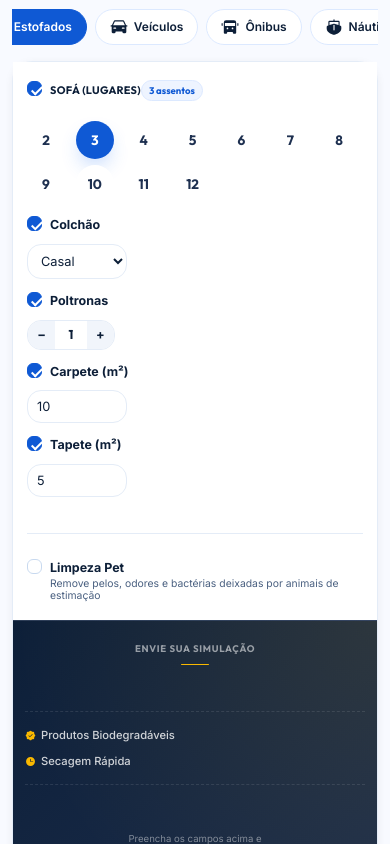
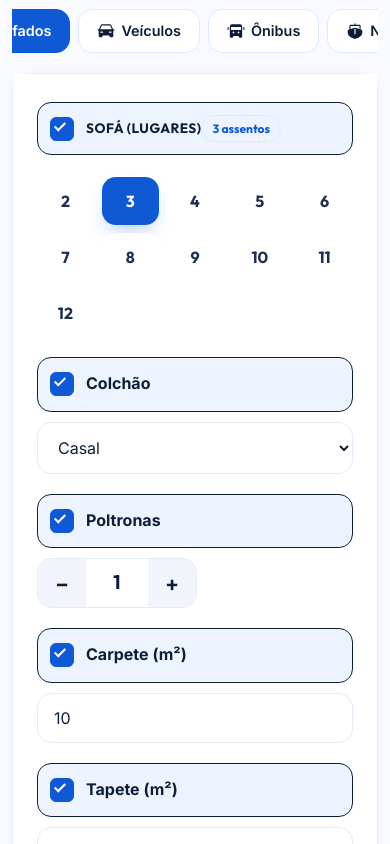
Before and after one commit to Daarkozzy/MasterClean, a React (Vite) app: page / in a window 390 px wide. Shown: the part 6000-6844 px from the top of the page. Built offline with nearby package versions, Linux system fonts and the light colour scheme.

Commit message:
Melhorar drasticamente simulador de orçamento no mobile: inputs maiores, melhor espaçamento, checkboxes com fundo, grid de assentos otimizado

```diff
--- a/src/components/PriceEstimator.css
+++ b/src/components/PriceEstimator.css
@@ -528,28 +528,43 @@
   .estimator__card {
     grid-template-columns: 1fr;
     overflow: visible;
+    border-radius: var(--radius-lg);
   }
 
   .estimator__display {
     border-top: 1px solid rgba(255, 255, 255, 0.1);
     border-right: none;
-    padding: 40px 24px;
+    padding: 40px 32px;
+    order: 2;
   }
 
   .estimator__inputs {
     border-right: none;
-    padding: 32px 24px;
-    gap: 20px;
+    padding: 36px 32px;
+    gap: 24px;
+    order: 1;
   }
 
   .estimator__amount {
     font-size: 4rem;
   }
+
+  .estimator__tabs-container {
+    gap: 10px;
+    padding: 0 24px;
+    margin-bottom: 24px;
+  }
+
+  .estimator__tab-btn {
+    padding: 10px 16px;
+    font-size: 0.9rem;
+  }
 }
 
 @media (max-width: 600px) {
   .estimator__inputs {
-    padding: 28px 20px;
+    padding: 32px 28px;
+    gap: 22px;
   }
 
   .estimator__amount {
@@ -561,8 +576,12 @@
   }
 
   .estimator__display {
-    padding: 35px 20px;
+    padding: 36px 28px;
     min-height: auto;
+  }
+
+  .estimator__tabs-container {
+    padding: 0 20px;
   }
 }
 
@@ -574,181 +593,247 @@
   }
 
   .estimator__inputs {
-    padding: 18px 14px;
+    padding: 28px 24px;
+    gap: 20px;
+  }
+
+  .estimator__group {
+    gap: 10px;
+  }
+
+  /* Melhor layout mobile para checkboxes */
+  .estimator__checkbox {
     gap: 12px;
+    padding: 12px;
+    background: var(--gray-50);
+    border-radius: var(--radius-md);
+    border: 1px solid var(--gray-100);
+    transition: var(--transition-fast);
+  }
+
+  .estimator__checkbox input:checked ~ .estimator__checkmark {
+    background: var(--brand-blue);
+    border-color: var(--brand-blue);
+  }
+
+  .estimator__checkbox:has(input:checked) {
+    background: var(--blue-50);
+    border-color: var(--blue-200);
+  }
+
+  .estimator__checkmark {
+    width: 24px;
+    height: 24px;
+    min-width: 24px;
+  }
+
+  .estimator__checkbox strong {
+    font-size: 1rem;
+    margin-bottom: 2px;
+  }
+
+  .estimator__checkbox p {
+    font-size: 0.85rem;
+    line-height: 1.4;
+  }
+
+  /* Labels maiores e mais espaçados */
+  .estimator__label {
+    font-size: 0.85rem;
+    letter-spacing: 0.5px;
+    margin-bottom: 2px;
+  }
+
+  .estimator__label-flex {
+    font-size: 0.85rem;
+    letter-spacing: 0.5px;
+  }
+
+  .estimator__value-chip {
+    font-size: 0.75rem;
+    padding: 3px 10px;
+  }
+
+  /* Grid de assentos maior e mais fácil de tocar */
+  .estimator__seats-grid {
+    grid-template-columns: repeat(5, 1fr);
+    gap: 8px;
+    margin-top: 12px;
+  }
+
+  .estimator__seat-btn {
+    width: 100%;
+    height: 48px;
+    font-size: 1rem;
+    border-radius: var(--radius-md);
+    border-width: 2px;
+  }
+
+  /* Toggle maior */
+  .estimator__toggle {
+    grid-template-columns: 1fr 1fr;
+    gap: 4px;
+    padding: 4px;
+  }
+
+  .estimator__toggle-btn {
+    font-size: 0.85rem;
+    padding: 10px;
+    min-height: 44px;
+  }
+
+  /* Inputs e selects maiores */
+  .estimator__select,
+  .estimator__input {
+    font-size: 1rem;
+    padding: 14px 16px;
+    min-height: 48px;
+    max-width: 100%;
+  }
+
+  /* Counter maior */
+  .estimator__counter {
+    width: 100%;
+    max-width: 160px;
+    border-radius: var(--radius-md);
+  }
+
+  .estimator__counter button {
+    width: 48px;
+    height: 48px;
+    font-size: 1.3rem;
+  }
+
+  .estimator__counter span {
+    font-size: 1.2rem;
+    flex: 1;
+  }
+
+  /* Tabs scrollable melhor */
+  .estimator__tabs-container {
+    overflow-x: auto;
+    gap: 8px;
+    padding: 0 24px;
+    margin-bottom: 20px;
+    -webkit-overflow-scrolling: touch;
+    scroll-behavior: smooth;
+    flex-wrap: nowrap;
+    scrollbar-width: thin;
+  }
+
+  .estimator__tab-btn {
+    padding: 12px 18px;
+    border-radius: var(--radius-md);
+    font-size: 0.9rem;
+    white-space: nowrap;
+    flex-shrink: 0;
+    min-height: 44px;
+  }
+
+  /* Display section */
+  .estimator__display {
+    padding: 32px 24px;
+    min-height: auto;
+  }
+
+  .estimator__receipt-header {
+    margin-bottom: 20px;
+    gap: 8px;
+  }
+
+  .estimator__receipt-line {
+    width: 32px;
+    height: 2px;
+  }
+
+  .estimator__display-label {
+    font-size: 0.75rem;
+    letter-spacing: 1.5px;
+  }
+
+  .estimator__features-list {
+    gap: 10px;
+    padding: 20px 0;
+    margin: 20px 0;
+  }
+
+  .estimator__feature-item {
+    font-size: 0.85rem;
+    gap: 8px;
+  }
+
+  .estimator__feature-item svg {
+    width: 16px;
+    height: 16px;
+    min-width: 16px;
+  }
+
+  .estimator__disclaimer {
+    font-size: 0.8rem;
+    max-width: 100%;
+    line-height: 1.5;
+  }
+
+  .estimator__cta {
+    font-size: 1rem;
+    padding: 14px 20px;
+    gap: 8px;
+    width: 100%;
+    min-height: 52px;
+  }
+
+  .estimator__cta svg {
+    width: 24px;
+    height: 24px;
+  }
+
+  /* Range input melhor no mobile */
+  .estimator__range {
+    height: 8px;
+  }
+
+  .estimator__range::-webkit-slider-thumb {
+    width: 24px;
+    height: 24px;
+  }
+
+  .estimator__range-labels {
+    font-size: 0.75rem;
+    margin-top: 4px;
+  }
+}
+
+@media (max-width: 360px) {
+  .estimator__inputs {
+    padding: 24px 20px;
+    gap: 18px;
+  }
+
+  .estimator__display {
+    padding: 28px 20px;
   }
 
   .estimator__seats-grid {
-    grid-template-columns: repeat(auto-fit, minmax(38px, 1fr));
+    grid-template-columns: repeat(4, 1fr);
     gap: 6px;
   }
 
   .estimator__seat-btn {
-    width: 38px;
-    height: 38px;
-    font-size: 0.85rem;
-  }
-
-  .estimator__label {
-    font-size: 0.68rem;
-    letter-spacing: 0.3px;
-  }
-
-  .estimator__label-flex {
-    font-size: 0.68rem;
-    letter-spacing: 0.3px;
-  }
-
-  .estimator__value-chip {
-    font-size: 0.6rem;
-    padding: 2px 7px;
-  }
-
-  .estimator__toggle {
-    grid-template-columns: 1fr 1fr;
-    gap: 2px;
-    padding: 3px;
-  }
-
-  .estimator__toggle-btn {
-    font-size: 0.68rem;
-    padding: 5px;
-  }
-
-  .estimator__group {
-    gap: 8px;
+    height: 44px;
+    font-size: 0.95rem;
   }
 
   .estimator__group-row {
     grid-template-columns: 1fr;
-    gap: 10px;
   }
 
-  .estimator__select,
-  .estimator__input {
-    font-size: 0.8rem;
-    padding: 8px 9px;
-    max-width: 100px;
+  .estimator__tabs-container {
+    padding: 0 20px;
   }
 
-  .estimator__range {
-    height: 5px;
-  }
-
-  .estimator__range-labels {
-    font-size: 0.6rem;
-  }
-
-  .estimator__counter {
-    width: auto;
-    max-width: 88px;
-  }
-
-  .estimator__counter button {
-    width: 28px;
-    height: 28px;
-    font-size: 0.8rem;
-  }
-
-  .estimator__counter span {
-    font-size: 0.8rem;
-    width: 32px;
-  }
-
-  .estimator__display {
-    padding: 20px 12px;
-    min-height: auto;
-    border-top: 1px solid rgba(255, 255, 255, 0.1);
-  }
-
-  .estimator__receipt-header {
-    margin-bottom: 14px;
-    gap: 7px;
-  }
-
-  .estimator__receipt-line {
-    width: 28px;
-    height: 1.2px;
-  }
-
-  .estimator__amount {
-    font-size: 1.9rem;
-  }
-
-  .estimator__currency {
-    font-size: 0.75rem;
-    margin-top: 5px;
-    margin-right: 2px;
-  }
-
-  .estimator__cents {
-    font-size: 0.75rem;
-    margin-top: 5px;
-  }
-
-  .estimator__display-label {
-    font-size: 0.6rem;
-    letter-spacing: 0.7px;
-  }
-
-  .estimator__disclaimer {
-    font-size: 0.6rem;
-    max-width: 145px;
-    line-height: 1.25;
-  }
-
-  .estimator__cta {
-    font-size: 0.8rem;
-    padding: 9px 12px;
-    gap: 5px;
-  }
-
-  .estimator__features-list {
-    gap: 7px;
-    padding: 14px 0;
-    margin: 16px 0;
-  }
-
-  .estimator__feature-item {
-    font-size: 0.7rem;
-    gap: 5px;
-  }
-
-  .estimator__feature-item svg {
-    width: 11px;
-    height: 11px;
-    min-width: 11px;
-  }
-
-  .estimator__checkbox {
-    gap: 8px;
-  }
-
-  .estimator__checkbox strong {
-    font-size: 0.78rem;
-    margin-bottom: 0;
-  }
-
-  .estimator__checkbox p {
-    font-size: 0.65rem;
-    line-height: 1.15;
-  }
-
-  .estimator__checkmark {
-    width: 15px;
-    height: 15px;
-    min-width: 15px;
-    margin-top: 1px;
-  }
-}
-
-@media (max-width: 360px) {
-  .estimator__amount {
-    font-size: 2rem;
-  }
-
-  .estimator__group-row {
-    grid-template-columns: 1fr;
+  .estimator__tab-btn {
+    padding: 10px 14px;
+    font-size: 0.85rem;
   }
 }
 
```
